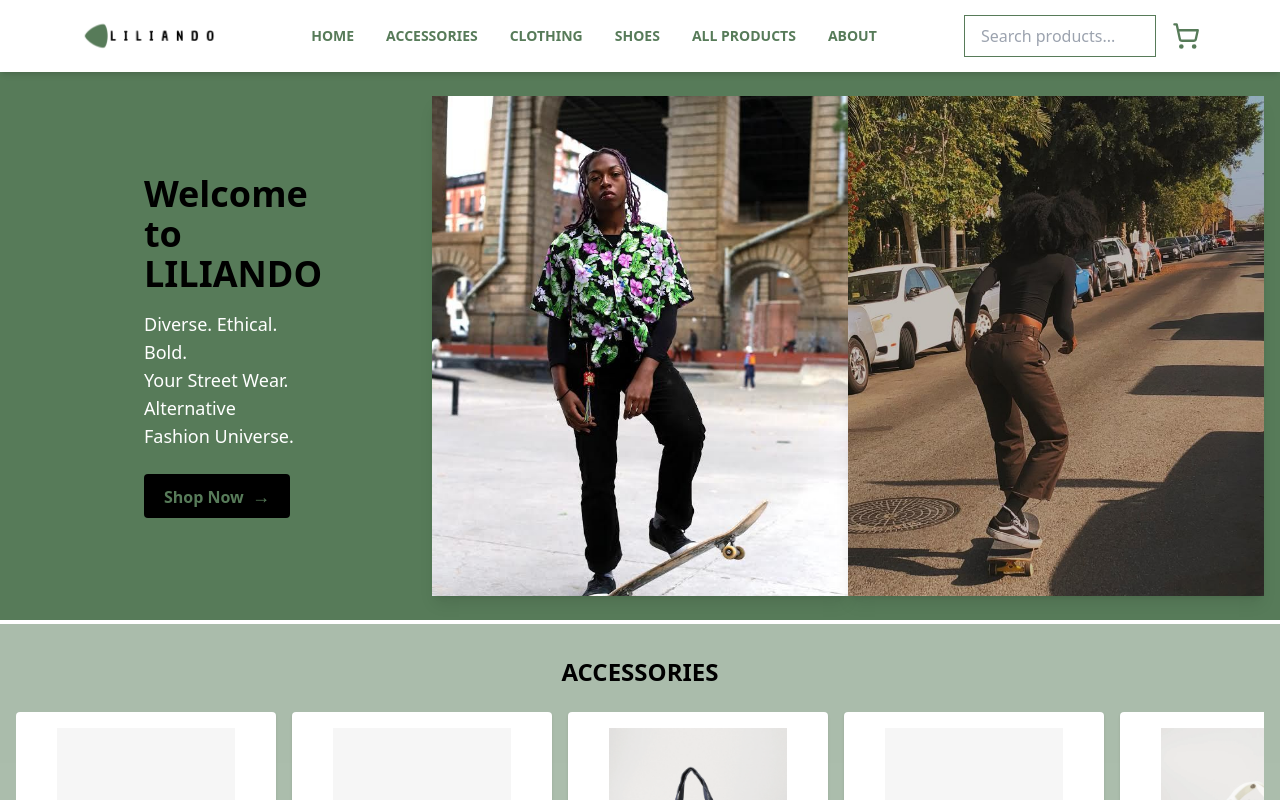
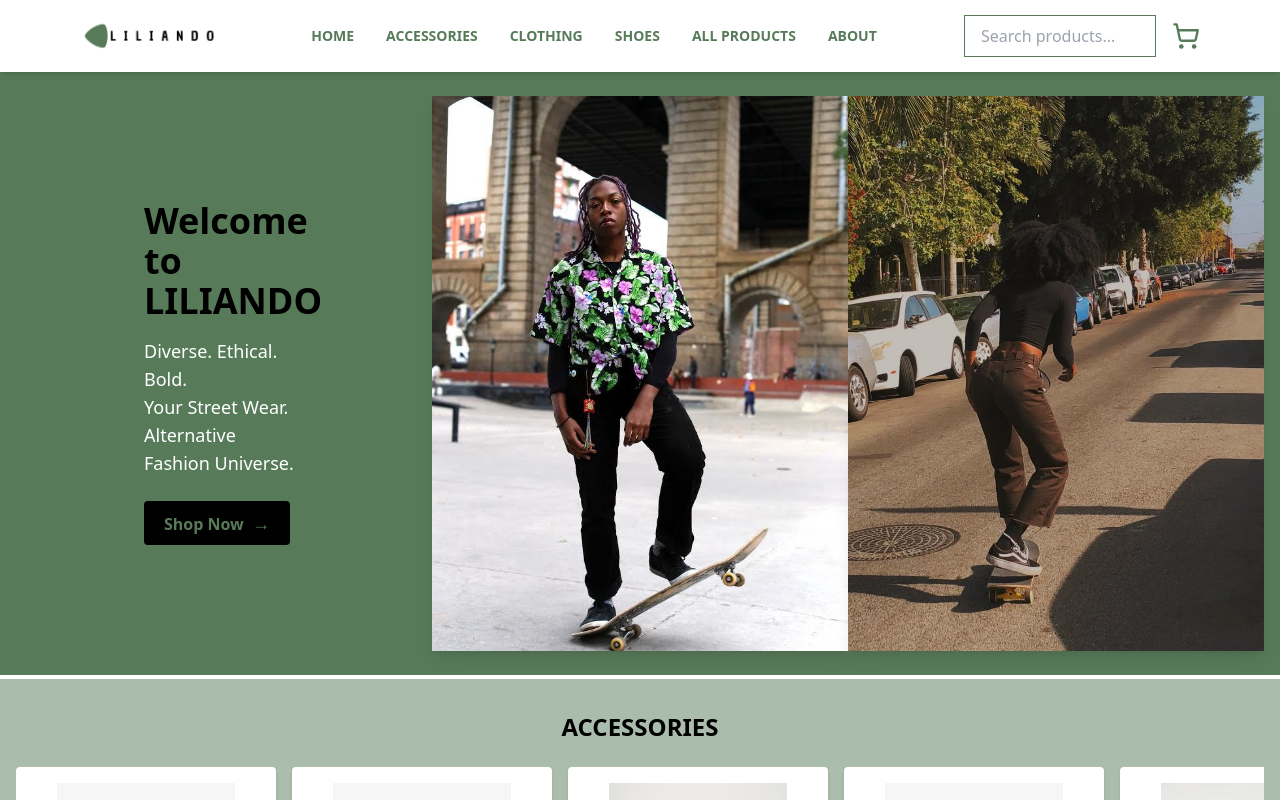
Before and after one commit to Lilian-CR/liliando_ecommerce, a React (Vite) app: page / in a window 1280 px wide. Shown: the top 800 px of the page. Built offline with nearby package versions, Linux system fonts and the light colour scheme.

Commit message:
Update Home.jsx

```diff
--- a/src/pages/Home.jsx
+++ b/src/pages/Home.jsx
@@ -52,12 +52,12 @@ function Home({ onAddToCart }) {
           <img
   src={SkaterGirl1}
   alt="Skater Girl 01"
-            className="shadow-lg w-full sm:w-1/2 h-[300px] sm:h-[500px] object-cover"
+  className="aspect-[3/4] shadow-lg w-full sm:w-1/2 object-cover"
 />
 <img
   src={SkaterGirl2}
   alt="Skater Girl 02"
-            className="shadow-lg w-full sm:w-1/2 h-[300px] sm:h-[500px] object-cover"
+  className="aspect-[3/4] shadow-lg w-full sm:w-1/2 object-cover"
 />
         </div>
       </section>
```
Lines whose indentation alone changed are shown as unchanged.
